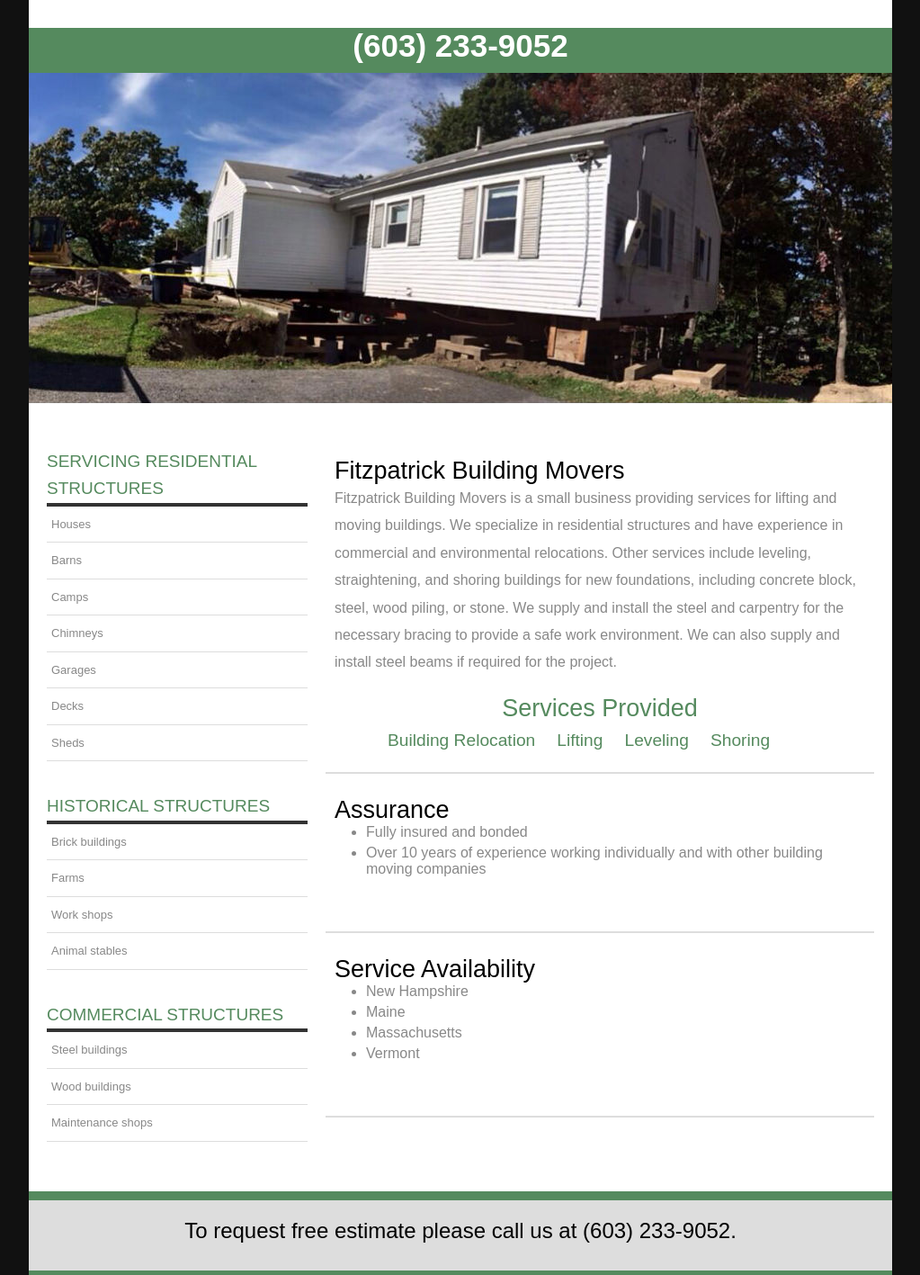
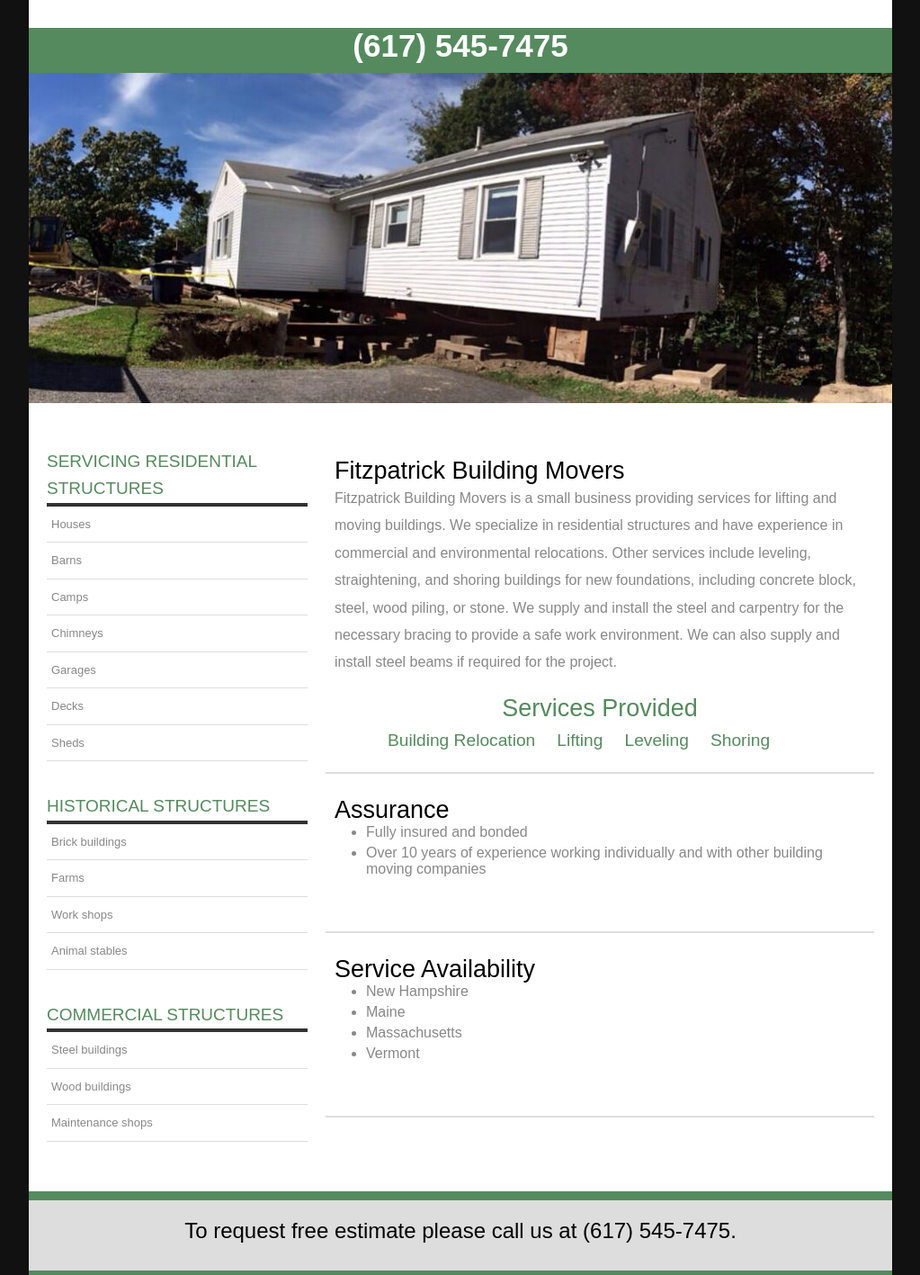
Before and after one commit to fitzpatrickbuildingmovers/fitzpatrickbuildingmovers.github.io, a plain HTML site: page index.html in a window 1280 px wide. Shown: the part 153-1570 px from the top of the page at 90% size, without its empty margins (128-1151 px from the left). Drawn offline with Linux system fonts and the light colour scheme; a web font is replaced by a local one.

Commit message:
change phone number

```diff
--- a/index.html
+++ b/index.html
@@ -24,7 +24,7 @@
         <img src="images/logo.jpg" alt="Fitzpatrick Building Movers Nashua,NH">
     </header>
     <nav>
-        <h1 class="telephone">(603) 233-9052</h1>
+        <h1 class="telephone">(617) 545-7475</h1>
     </nav>
 	<div class="slickjs">
         <div><img src="images/image.jpg" alt="Building Lift, Nashua,NH" /></div>
@@ -104,7 +104,7 @@
     </div>
     <footer>
         <div class="footer-content">
-            <aside>To request free estimate please call us at <span class="telephone">(603) 233-9052</span>.</aside>
+            <aside>To request free estimate please call us at <span class="telephone">(617) 545-7475</span>.</aside>
             <div class="clear"></div>
         </div>
         <div class="footer-bottom">
```
